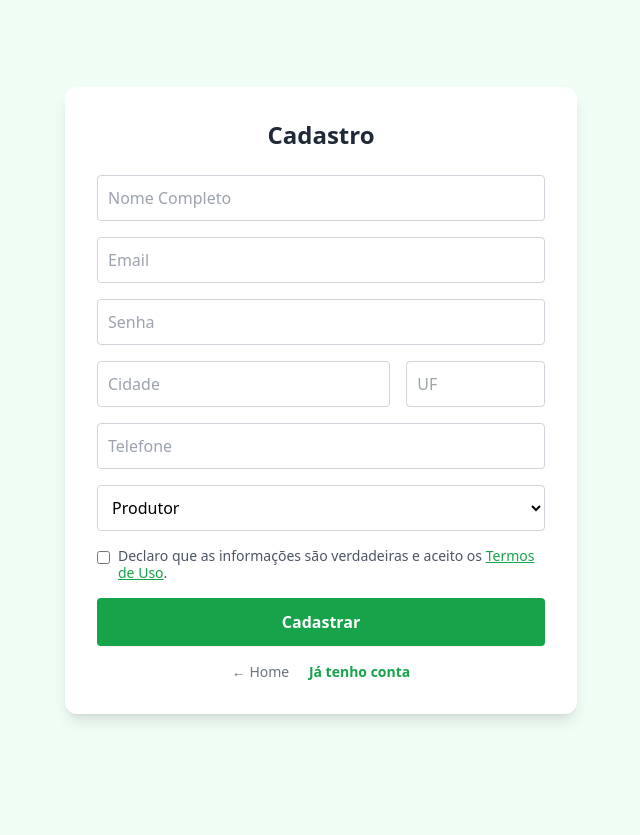
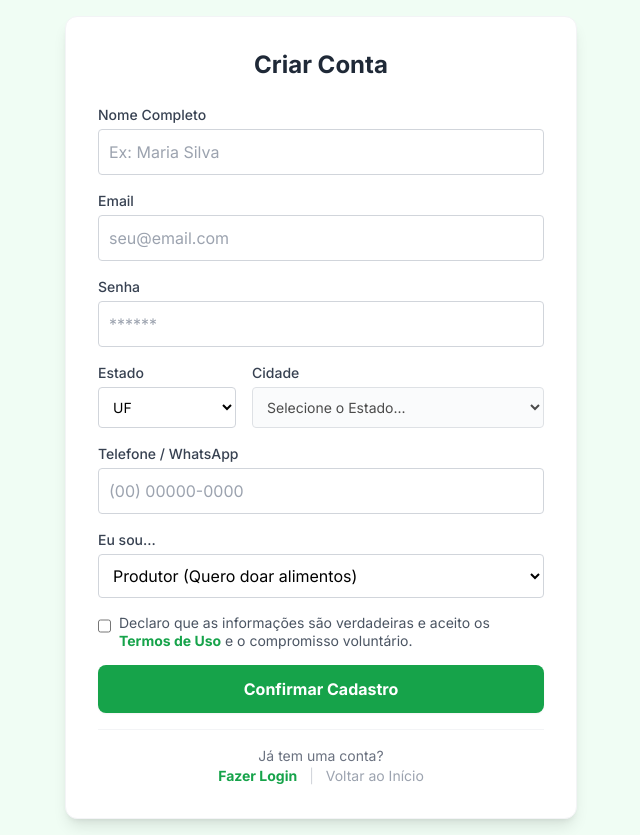
Before and after one commit to AlanQS2/ods_doacoes, a PHP site: page /cadastro.php in a window 1280 px wide. Shown: the whole page, without its empty margins (319-959 px from the left). Before the commit the page ends 721 px from the top, so only its background shows below. Run offline with PHP 8.4, Linux system fonts and the light colour scheme; some libraries are stand-ins or nearby versions.

Commit message:
Mudança no cadastro para evitar problemas de digitação de cidade/estado

```diff
--- a/cadastro.php
+++ b/cadastro.php
@@ -5,7 +5,6 @@ $erro = '';
 $sucesso = '';
 
 if ($_SERVER['REQUEST_METHOD'] === 'POST') {
-    // ... Lógica PHP Mantida (igual ao original) ...
     // Validação básica
     if (!isset($_POST['termos'])) {
         $erro = "Você deve aceitar os Termos de Uso para continuar.";
@@ -14,10 +13,12 @@ if ($_SERVER['REQUEST_METHOD'] === 'POST') {
         $email = trim($_POST['email']);
         $senha = $_POST['password'];
         $tipo = $_POST['tipo'];
+        // Agora recebemos diretamente do select
         $cidade = trim($_POST['cidade']);
         $estado = trim($_POST['estado']);
         $telefone = $_POST['telefone'];
 
+        // Verifica duplicidade
         $stmt = $pdo->prepare("SELECT id FROM users WHERE email = ?");
         $stmt->execute([$email]);
 
@@ -25,6 +26,7 @@ if ($_SERVER['REQUEST_METHOD'] === 'POST') {
             $erro = "Este e-mail já está cadastrado.";
         } else {
             $senha_hash = password_hash($senha, PASSWORD_DEFAULT);
+
             $sql = "INSERT INTO users (nome, email, password_hash, telefone, cidade, estado, tipo, termos_aceitos) VALUES (?, ?, ?, ?, ?, ?, ?, 1)";
             $stmt = $pdo->prepare($sql);
 
@@ -44,50 +46,126 @@ if ($_SERVER['REQUEST_METHOD'] === 'POST') {
 <head>
     <meta charset="UTF-8">
     <meta name="viewport" content="width=device-width, initial-scale=1.0">
-    <title>Cadastro - ODS 2</title>
+    <title>Cadastro - AlimentoSolidário</title>
     <script src="https://cdn.tailwindcss.com"></script>
+    <link href="https://fonts.googleapis.com/css2?family=Inter:wght@400;500;600;700&display=swap" rel="stylesheet">
+    <style>body { font-family: 'Inter', sans-serif; }</style>
 </head>
 <body class="bg-green-50 min-h-screen flex items-center justify-center p-4">
-    <div class="bg-white p-6 md:p-8 rounded-xl shadow-lg w-full max-w-lg">
-        <h2 class="text-2xl font-bold text-center text-gray-800 mb-6">Cadastro</h2>
+    <div class="bg-white p-6 md:p-8 rounded-xl shadow-lg w-full max-w-lg border border-gray-100">
+        <h2 class="text-2xl font-bold text-center text-gray-800 mb-6">Criar Conta</h2>
 
-        <?php if($erro): ?><div class="bg-red-100 text-red-700 p-3 rounded mb-4 text-sm"><?= $erro ?></div><?php endif; ?>
-        <?php if($sucesso): ?><div class="bg-green-100 text-green-700 p-3 rounded mb-4 text-sm"><?= $sucesso ?></div><?php endif; ?>
+        <?php if($erro): ?><div class="bg-red-100 text-red-700 p-3 rounded mb-4 text-sm flex items-center gap-2">⚠️ <?= $erro ?></div><?php endif; ?>
+        <?php if($sucesso): ?><div class="bg-green-100 text-green-700 p-3 rounded mb-4 text-sm flex items-center gap-2">✅ <?= $sucesso ?></div><?php endif; ?>
 
         <form method="POST" class="space-y-4">
-            <input type="text" name="nome" placeholder="Nome Completo" required class="w-full border p-2.5 rounded text-sm md:text-base focus:ring-2 focus:ring-green-500 focus:outline-none border-gray-300">
-            <input type="email" name="email" placeholder="Email" required class="w-full border p-2.5 rounded text-sm md:text-base focus:ring-2 focus:ring-green-500 focus:outline-none border-gray-300">
-            <input type="password" name="password" placeholder="Senha" required class="w-full border p-2.5 rounded text-sm md:text-base focus:ring-2 focus:ring-green-500 focus:outline-none border-gray-300">
+            <div>
+                <label class="block text-sm font-medium text-gray-700 mb-1">Nome Completo</label>
+                <input type="text" name="nome" placeholder="Ex: Maria Silva" required class="w-full border border-gray-300 p-2.5 rounded focus:ring-2 focus:ring-green-500 focus:outline-none">
+            </div>
+
+            <div>
+                <label class="block text-sm font-medium text-gray-700 mb-1">Email</label>
+                <input type="email" name="email" placeholder="seu@email.com" required class="w-full border border-gray-300 p-2.5 rounded focus:ring-2 focus:ring-green-500 focus:outline-none">
+            </div>
+
+            <div>
+                <label class="block text-sm font-medium text-gray-700 mb-1">Senha</label>
+                <input type="password" name="password" placeholder="******" required class="w-full border border-gray-300 p-2.5 rounded focus:ring-2 focus:ring-green-500 focus:outline-none">
+            </div>
 
             <div class="grid grid-cols-3 gap-4">
+                <div class="col-span-1">
+                    <label class="block text-sm font-medium text-gray-700 mb-1">Estado</label>
+                    <select name="estado" id="estado" required class="w-full border border-gray-300 p-2.5 rounded bg-white focus:ring-2 focus:ring-green-500 focus:outline-none text-sm">
+                        <option value="">UF</option>
+                    </select>
+                </div>
                 <div class="col-span-2">
-                    <input type="text" name="cidade" placeholder="Cidade" required class="w-full border p-2.5 rounded text-sm md:text-base focus:ring-2 focus:ring-green-500 focus:outline-none border-gray-300">
-                </div>
-                <div>
-                    <input type="text" name="estado" placeholder="UF" maxlength="2" required class="w-full border p-2.5 rounded uppercase text-sm md:text-base focus:ring-2 focus:ring-green-500 focus:outline-none border-gray-300">
+                    <label class="block text-sm font-medium text-gray-700 mb-1">Cidade</label>
+                    <select name="cidade" id="cidade" required disabled class="w-full border border-gray-300 p-2.5 rounded bg-gray-50 focus:ring-2 focus:ring-green-500 focus:outline-none text-sm disabled:cursor-not-allowed">
+                        <option value="">Selecione o Estado...</option>
+                    </select>
                 </div>
             </div>
 
-            <input type="text" name="telefone" placeholder="Telefone" class="w-full border p-2.5 rounded text-sm md:text-base focus:ring-2 focus:ring-green-500 focus:outline-none border-gray-300">
-
-            <select name="tipo" class="w-full border p-2.5 rounded text-sm md:text-base bg-white focus:ring-2 focus:ring-green-500 focus:outline-none border-gray-300">
-                <option value="produtor">Produtor</option>
-                <option value="distribuidor">Distribuidor</option>
-                <option value="cozinheiro">Cozinheiro</option>
-            </select>
-
-            <div class="flex items-start gap-2 text-sm text-gray-600">
-                <input type="checkbox" name="termos" id="termos" required class="mt-1 accent-green-600">
-                <label for="termos" class="leading-tight">Declaro que as informações são verdadeiras e aceito os <a href="#" class="text-green-600 underline">Termos de Uso</a>.</label>
+            <div>
+                <label class="block text-sm font-medium text-gray-700 mb-1">Telefone / WhatsApp</label>
+                <input type="text" name="telefone" placeholder="(00) 00000-0000" class="w-full border border-gray-300 p-2.5 rounded focus:ring-2 focus:ring-green-500 focus:outline-none">
             </div>
 
-            <button type="submit" class="w-full bg-green-600 text-white py-3 rounded font-bold hover:bg-green-700 transition-colors shadow-sm text-sm md:text-base">Cadastrar</button>
+            <div>
+                <label class="block text-sm font-medium text-gray-700 mb-1">Eu sou...</label>
+                <select name="tipo" class="w-full border border-gray-300 p-2.5 rounded bg-white focus:ring-2 focus:ring-green-500 focus:outline-none">
+                    <option value="produtor">Produtor (Quero doar alimentos)</option>
+                    <option value="distribuidor">Distribuidor (Faço o transporte)</option>
+                    <option value="cozinheiro">Cozinheiro (Preparo refeições)</option>
+                </select>
+            </div>
 
-            <div class="mt-6 text-center text-sm">
-                <a href="index.php" class="text-gray-500 hover:text-gray-900 mr-4">← Home</a>
-                <a href="login.php" class="text-green-600 font-bold hover:underline">Já tenho conta</a>
+            <div class="flex items-start gap-2 text-sm text-gray-600 mt-2">
+                <input type="checkbox" name="termos" id="termos" required class="mt-1 accent-green-600 w-4 h-4">
+                <label for="termos" class="leading-tight cursor-pointer">Declaro que as informações são verdadeiras e aceito os <a href="#" class="text-green-600 font-bold hover:underline">Termos de Uso</a> e o compromisso voluntário.</label>
+            </div>
+
+            <button type="submit" class="w-full bg-green-600 text-white py-3 rounded-lg font-bold hover:bg-green-700 transition-colors shadow-sm mt-4 text-base">
+                Confirmar Cadastro
+            </button>
+
+            <div class="mt-6 text-center text-sm border-t pt-4 border-gray-100">
+                <p class="text-gray-500">Já tem uma conta?</p>
+                <a href="login.php" class="text-green-600 font-bold hover:underline">Fazer Login</a>
+                <span class="mx-2 text-gray-300">|</span>
+                <a href="index.php" class="text-gray-400 hover:text-gray-600">Voltar ao Início</a>
             </div>
         </form>
     </div>
+
+    <script>
+        const estadoSelect = document.getElementById('estado');
+        const cidadeSelect = document.getElementById('cidade');
+
+        // 1. Carregar Estados ao abrir a página
+        fetch('https://servicodados.ibge.gov.br/api/v1/localidades/estados?orderBy=nome')
+            .then(response => response.json())
+            .then(estados => {
+                estados.forEach(estado => {
+                    const option = document.createElement('option');
+                    option.value = estado.sigla; // Salva a UF (ex: SP) no banco
+                    option.textContent = estado.sigla;
+                    estadoSelect.appendChild(option);
+                });
+            });
+
+        // 2. Carregar Cidades quando mudar o Estado
+        estadoSelect.addEventListener('change', function() {
+            const uf = this.value;
+
+            // Limpar e desabilitar cidade enquanto carrega
+            cidadeSelect.innerHTML = '<option value="">Carregando...</option>';
+            cidadeSelect.disabled = true;
+
+            if (uf) {
+                fetch(`https://servicodados.ibge.gov.br/api/v1/localidades/estados/${uf}/municipios`)
+                    .then(response => response.json())
+                    .then(cidades => {
+                        cidadeSelect.innerHTML = '<option value="">Selecione a Cidade</option>';
+                        cidades.forEach(cidade => {
+                            const option = document.createElement('option');
+                            option.value = cidade.nome; // Salva o nome da cidade
+                            option.textContent = cidade.nome;
+                            cidadeSelect.appendChild(option);
+                        });
+                        cidadeSelect.disabled = false;
+                        cidadeSelect.classList.remove('bg-gray-50');
+                        cidadeSelect.classList.add('bg-white');
+                    });
+            } else {
+                cidadeSelect.innerHTML = '<option value="">Selecione o Estado...</option>';
+                cidadeSelect.disabled = true;
+                cidadeSelect.classList.add('bg-gray-50');
+            }
+        });
+    </script>
 </body>
 </html>
```
